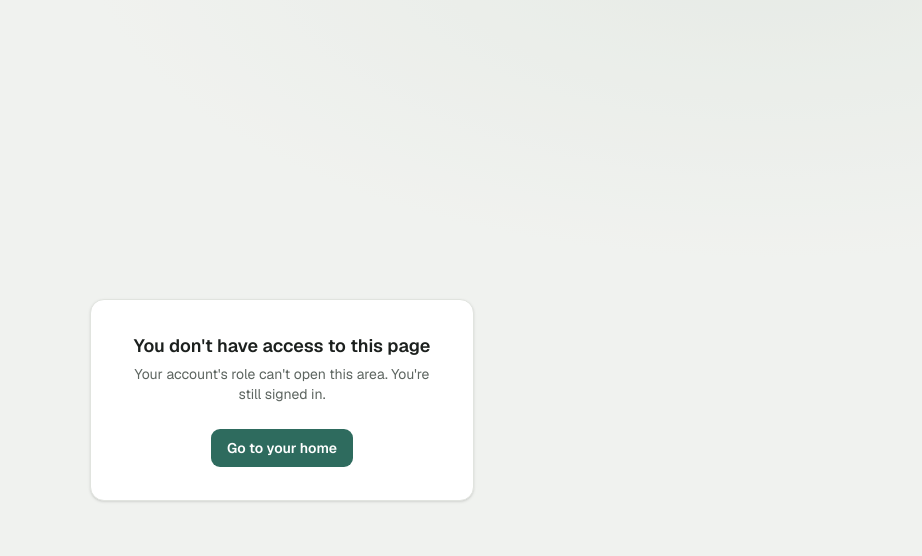
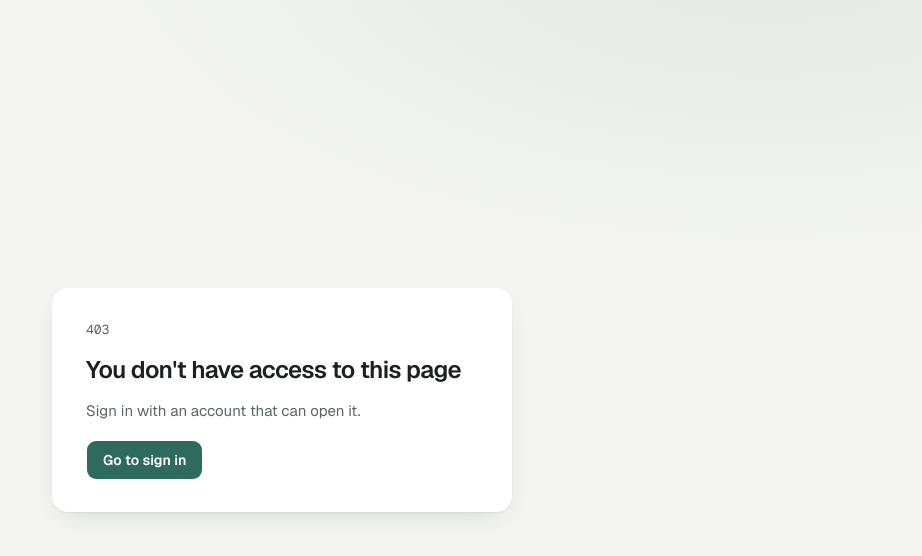
Before and after one commit to MGuerreiro42/mini-tms-logitrack, a Next.js app in the folder apps/web/: page /forbidden in a window 1280 px wide. Shown: the top 556 px of the page, without its empty margins (358-1280 px from the left). Built offline with nearby package versions, Linux system fonts and the light colour scheme; no server answers.

Commit message:
feat(web): 403, 404 and error pages that say where you are

```diff
--- a/apps/web/src/app/error.tsx
+++ b/apps/web/src/app/error.tsx
@@ -1,8 +1,7 @@
 'use client';
 
 import Link from 'next/link';
-import { CenteredPage } from '@/components/common/centered-page';
-import { PublicCard } from '@/components/common/public-card';
+import { NoticePage } from '@/components/common/notice-page';
 import {
   ErrorReference,
   type SegmentErrorProps,
@@ -18,25 +17,25 @@ export default function RootError({
   useLoggedError(error);
 
   return (
-    <CenteredPage>
-      <PublicCard
-        badge={false}
+    <NoticePage
       title="Something went wrong"
       description={
         <>
-            An unexpected error occurred. Try again, or head back home.
+          This page stopped on an unexpected error. Nothing was changed; try
+          again or head back home.
           <ErrorReference digest={error.digest} />
         </>
       }
       actions={
         <>
-            <Button onClick={() => unstable_retry()}>Try again</Button>
-            <Button asChild variant="outline">
+          <Button variant="strong" onClick={() => unstable_retry()}>
+            Try again
+          </Button>
+          <Button asChild variant="link">
             <Link href={ROUTES.home}>Go home</Link>
           </Button>
         </>
       }
     />
-    </CenteredPage>
   );
 }
--- a/apps/web/src/app/forbidden/page.tsx
+++ b/apps/web/src/app/forbidden/page.tsx
@@ -1,25 +1,65 @@
 import type { Metadata } from 'next';
 import Link from 'next/link';
-import { CenteredPage } from '@/components/common/centered-page';
-import { PublicCard } from '@/components/common/public-card';
+import { NoticePage } from '@/components/common/notice-page';
 import { Button } from '@/components/ui/button';
 import { ROUTES } from '@/lib/routes';
+import { getServerSession } from '@/lib/server-session';
+import {
+  FORBIDDEN_AREA_PARAM,
+  isSegment,
+  ROLE_HOME,
+  type Segment,
+} from '@/lib/session';
+import type { GlobalRole } from '@/types/auth';
 
 export const metadata: Metadata = { title: 'Access denied · Mini TMS' };
 
-export default function ForbiddenPage() {
+const AREA_AUDIENCE: Record<Segment, string> = {
+  admin: 'platform admins',
+  seller: 'sellers',
+  carrier: 'carriers',
+};
+
+const ROLE_ACCOUNT: Record<GlobalRole, string> = {
+  ADMIN: 'an admin account',
+  SELLER: 'a seller account',
+  CARRIER_MANAGER: 'a carrier manager account',
+  CARRIER_OPERATOR: 'a carrier operator account',
+};
+
+export default async function ForbiddenPage({
+  searchParams,
+}: {
+  searchParams: Promise<Record<string, string | string[] | undefined>>;
+}) {
+  const [session, params] = await Promise.all([
+    getServerSession(),
+    searchParams,
+  ]);
+  const area = params[FORBIDDEN_AREA_PARAM];
+
   return (
-    <CenteredPage>
-      <PublicCard
-        badge={false}
-        title="You don't have access to this page"
-        description="Your account's role can't open this area. You're still signed in."
-        actions={
-          <Button asChild>
-            <Link href={ROUTES.home}>Go to your home</Link>
-          </Button>
-        }
-      />
-    </CenteredPage>
+    <NoticePage
+      code="403"
+      title={
+        typeof area === 'string' && isSegment(area)
+          ? `This area is for ${AREA_AUDIENCE[area]}`
+          : "You don't have access to this page"
+      }
+      description={
+        session
+          ? `You're signed in as ${session.email}, ${ROLE_ACCOUNT[session.role]}. Nothing was changed and you're still signed in.`
+          : 'Sign in with an account that can open it.'
+      }
+      actions={
+        <Button asChild>
+          {session ? (
+            <Link href={ROLE_HOME[session.role]}>Go to your dashboard</Link>
+          ) : (
+            <Link href={ROUTES.login}>Go to sign in</Link>
+          )}
+        </Button>
+      }
+    />
   );
 }
--- a/apps/web/src/app/not-found.tsx
+++ b/apps/web/src/app/not-found.tsx
@@ -1,21 +1,19 @@
 import Link from 'next/link';
-import { CenteredPage } from '@/components/common/centered-page';
-import { PublicCard } from '@/components/common/public-card';
+import { NoticePage } from '@/components/common/notice-page';
 import { Button } from '@/components/ui/button';
+import { ROUTES } from '@/lib/routes';
 
 export default function NotFound() {
   return (
-    <CenteredPage>
-      <PublicCard
-        badge={false}
+    <NoticePage
+      code="404"
       title="Page not found"
-        description="The page you're looking for doesn't exist or was moved."
+      description="This address doesn't match any page. It may have been moved, or the link has a typo."
       actions={
         <Button asChild>
-            <Link href="/">Go home</Link>
+          <Link href={ROUTES.home}>Go home</Link>
         </Button>
       }
     />
-    </CenteredPage>
   );
 }
--- /dev/null
+++ b/apps/web/src/components/common/notice-page.tsx
@@ -0,0 +1,34 @@
+import type { ReactNode } from 'react';
+
+interface NoticePageProps {
+  code?: string;
+  title: ReactNode;
+  description: ReactNode;
+  actions: ReactNode;
+}
+
+export function NoticePage({
+  code,
+  title,
+  description,
+  actions,
+}: NoticePageProps) {
+  return (
+    <main className="flex min-h-dvh items-center justify-center p-5">
+      <div className="flex w-full max-w-115 flex-col gap-3.5 rounded-2xl bg-card px-8.5 py-8 shadow-panel">
+        {code && (
+          <span className="font-mono text-[13px] text-muted-foreground">
+            {code}
+          </span>
+        )}
+        <h1 className="text-2xl font-semibold tracking-tight">{title}</h1>
+        <p className="text-[15px] leading-normal text-muted-foreground">
+          {description}
+        </p>
+        <div className="flex flex-wrap items-center gap-2.5 pt-1">
+          {actions}
+        </div>
+      </div>
+    </main>
+  );
+}
--- a/apps/web/src/lib/server-session.ts
+++ b/apps/web/src/lib/server-session.ts
@@ -6,6 +6,7 @@ import { ROUTES } from '@/lib/routes';
 import { hasStatus } from '@/services/api-client';
 import {
   canEnterSegment,
+  forbiddenPath,
   parseSessionCookie,
   SESSION_COOKIE,
   SESSION_EXPIRED_PATH,
@@ -21,7 +22,7 @@ export const getServerSession = cache(async (): Promise<Session | null> => {
 export async function requireSegment(segment: Segment): Promise<Session> {
   const session = await getServerSession();
   if (!session) redirect(ROUTES.login);
-  if (!canEnterSegment(session.role, segment)) redirect(ROUTES.forbidden);
+  if (!canEnterSegment(session.role, segment)) redirect(forbiddenPath(segment));
   return session;
 }
 
--- a/apps/web/src/lib/session.ts
+++ b/apps/web/src/lib/session.ts
@@ -20,11 +20,20 @@ export const ROLE_HOME = Object.fromEntries(
   ),
 ) as Record<GlobalRole, string>;
 
+export function isSegment(value: string | undefined): value is Segment {
+  return value !== undefined && Object.hasOwn(SEGMENT_ROLES, value);
+}
+
 export function canEnterSegment(role: GlobalRole, segment: string): boolean {
-  return (
-    Object.hasOwn(SEGMENT_ROLES, segment) &&
-    SEGMENT_ROLES[segment as Segment].includes(role)
-  );
+  return isSegment(segment) && SEGMENT_ROLES[segment].includes(role);
+}
+
+export const FORBIDDEN_AREA_PARAM = 'area';
+
+export function forbiddenPath(segment: string): string {
+  return isSegment(segment)
+    ? `${ROUTES.forbidden}?${FORBIDDEN_AREA_PARAM}=${segment}`
+    : ROUTES.forbidden;
 }
 
 export function isCarrierRole(role: GlobalRole): boolean {
--- a/apps/web/src/proxy.ts
+++ b/apps/web/src/proxy.ts
@@ -3,6 +3,7 @@ import { HTTP_STATUS } from '@/lib/http-status';
 import { ROUTES } from '@/lib/routes';
 import {
   canEnterSegment,
+  forbiddenPath,
   parseSessionCookie,
   ROLE_HOME,
   SESSION_COOKIE,
@@ -45,7 +46,7 @@ export function proxy(request: NextRequest) {
 
   if (!canEnterSegment(session.role, segment)) {
     return uncached(
-      NextResponse.rewrite(new URL(ROUTES.forbidden, request.url), {
+      NextResponse.rewrite(new URL(forbiddenPath(segment), request.url), {
         status: HTTP_STATUS.FORBIDDEN,
       }),
     );
```
Also changed, not shown: 2 other files (tests, documents, lock files or other folders). Lines whose indentation alone changed are shown as unchanged.
